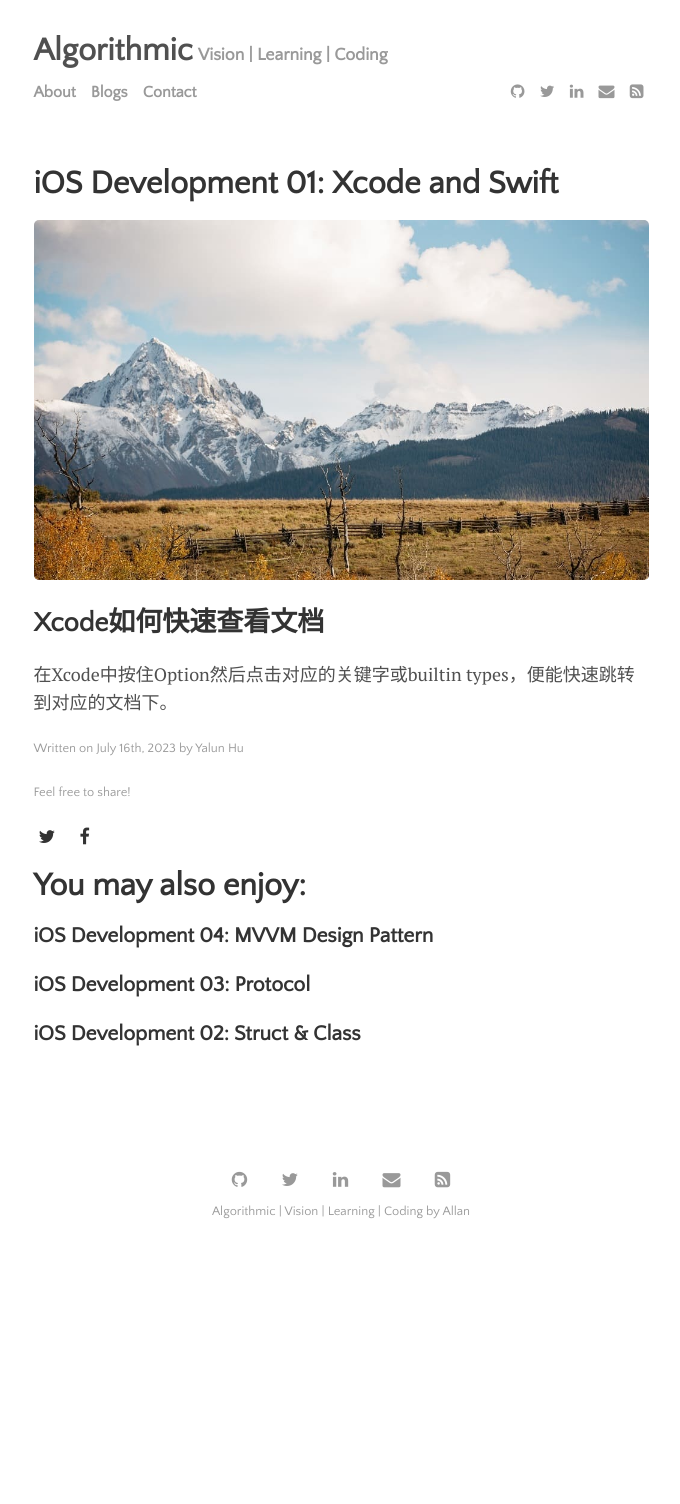
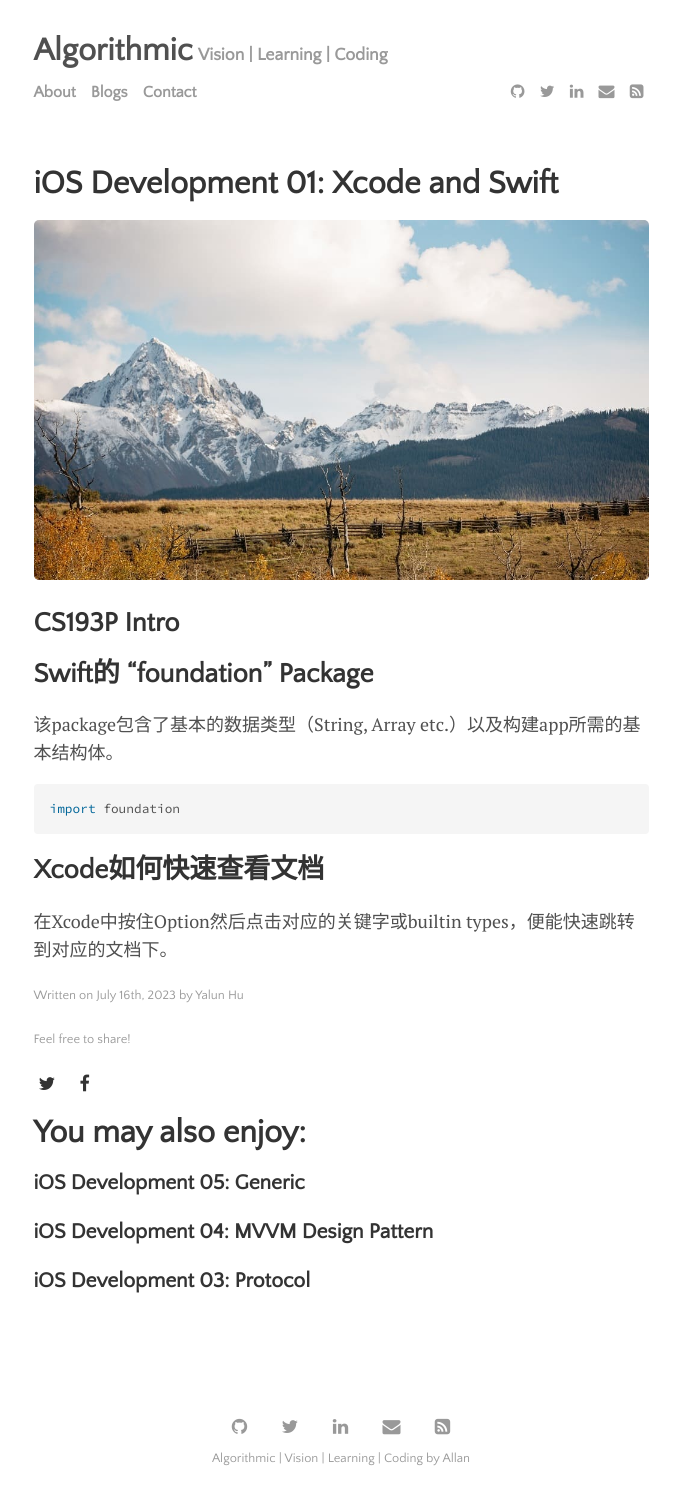
Before and after one commit to ANYMS-A/ANYMS-A.github.io, a Jekyll site: the page built from _posts/2023-07-16-ios-dev-01.md, in a window 1280 px wide. Shown: the whole page, without its empty margins (299-979 px from the left). Built offline with Jekyll 4.4.1, drawn with Linux system fonts in a browser that asks for light colours; before the commit the page ends 1257 px from its top, so only the background shows below that.

Commit message:
re-fine the posts

````diff
--- a/_posts/2023-07-16-ios-dev-01.md
+++ b/_posts/2023-07-16-ios-dev-01.md
@@ -8,6 +8,14 @@ tags: [Blog, iOS, Swift]
 image: mountains.jpg
 ---
 
+## CS193P Intro
+
+## Swift的 "foundation" Package
+该package包含了基本的数据类型（String, Array etc.）以及构建app所需的基本结构体。
+```swift
+import foundation
+```
+
 ## Xcode如何快速查看文档
 
 在Xcode中按住Option然后点击对应的关键字或builtin types，便能快速跳转到对应的文档下。
````
Also changed, not shown: _posts/2023-07-17-ios-dev-02.md (+10 -1 lines), _posts/2023-07-18-ios-dev-03.md (+3 -1 lines), _posts/2023-07-20-ios-dev-05.md (added, +51 -0 lines).
